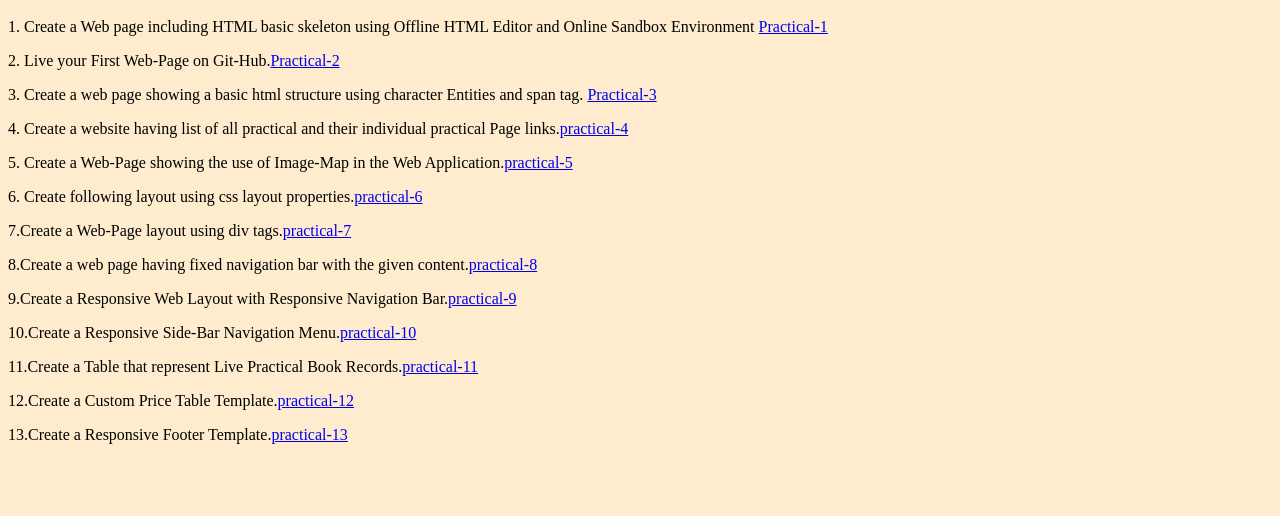
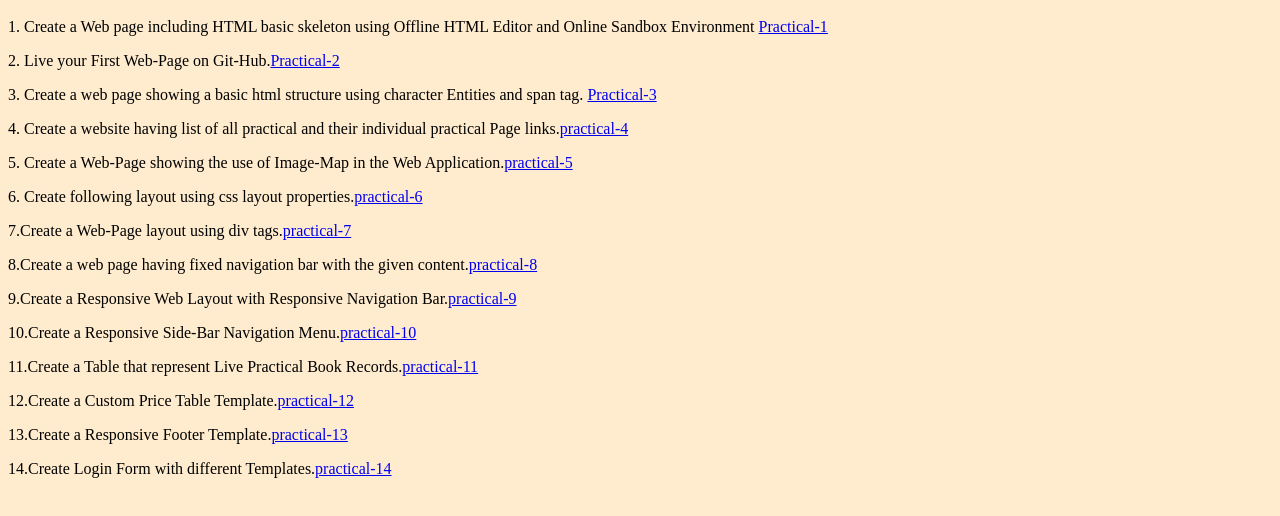
Before and after one commit to bgautam9045/FULL-STACK-1-PRACTICALS, a plain HTML site: page index.html in a window 1280 px wide. Shown: the part 236-752 px from the top of the page. Drawn offline with Linux system fonts and the light colour scheme.

Commit message:
index updated

```diff
--- a/index.html
+++ b/index.html
@@ -27,5 +27,6 @@
     <p>11.Create a Table that represent Live Practical Book Records.<a href="practicals/practical-11.html">practical-11</a></p>
     <p>12.Create a Custom Price Table Template.<a href="practicals/practical-12.html">practical-12</a></p>
     <p>13.Create a Responsive Footer Template.<a href="practicals/practical-13.html">practical-13</a></p>
+    <p>14.Create Login Form with different Templates.<a href="practicals/practical-14.html">practical-14</a></p>
 </body>
 </html>
```
Also changed, not shown: practicals/practical-4.html (+1 -0 lines).
